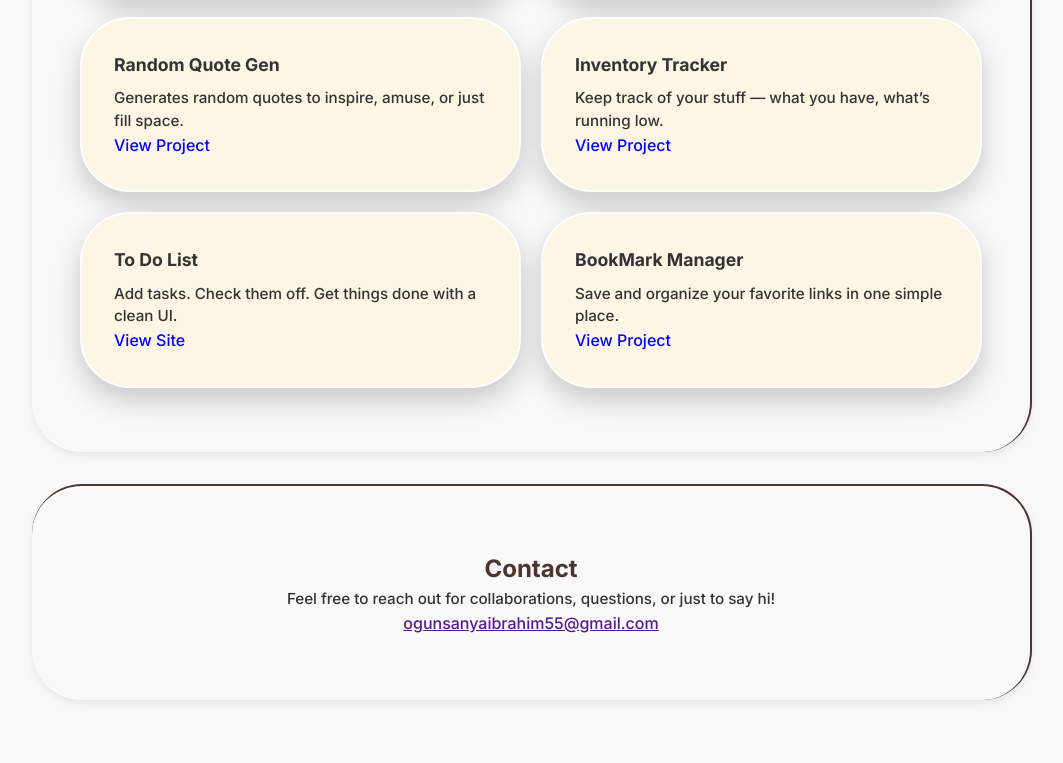
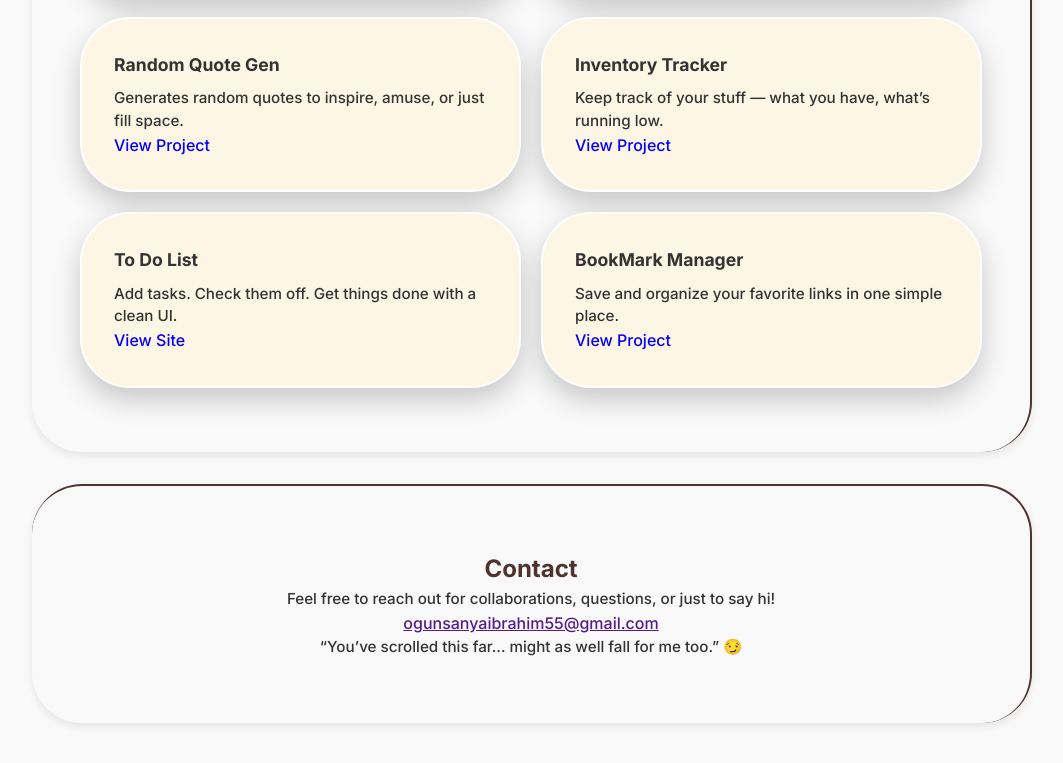
Before and after one commit to CODEWRLD06/Portfolio, a plain HTML site: page Index.html in a window 1280 px wide. Shown: the part 1710-2473 px from the top of the page, without its empty margins (108-1171 px from the left). Drawn offline with Linux system fonts and the light colour scheme.

Commit message:
added a p tag to html file

```diff
--- a/Index.html
+++ b/Index.html
@@ -89,6 +89,7 @@
         <h1>Contact</h1>
         <p>Feel free to reach out for collaborations, questions, or just to say hi!</p>
         <a href="">ogunsanyaibrahim55@gmail.com</a>
+        <p>“You’ve scrolled this far... might as well fall for me too.” 😏</p>
     </section>
 
     <script src="Portfolio.js"></script>
```
